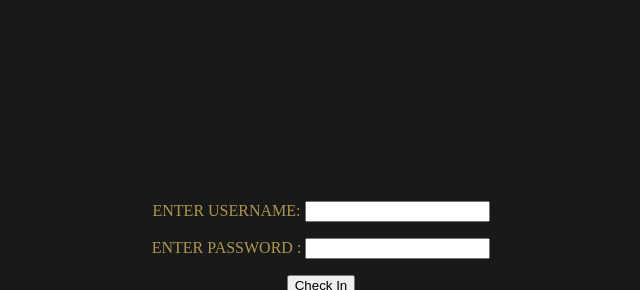
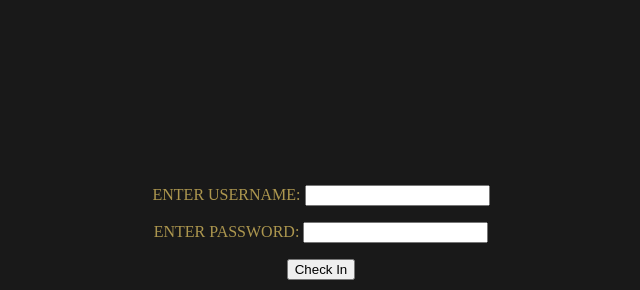
Before and after one commit to aleksikosonen/Reseptiprojekti, a plain HTML site: page validate.html in a window 1280 px wide. Shown: the part 15-305 px from the top of the page, without its empty margins (319-959 px from the left). Drawn offline with Linux system fonts and the light colour scheme.

Commit message:
Fiksattu validate näkymää

```diff
--- a/style.css
+++ b/style.css
@@ -356,14 +356,25 @@ footer {
     font-family: Baskerville;
 }
 
-.validateText {
+.validateUser {
+    color: #AD974F;
+    font-family: Baskerville;
+    display: block;
+    margin-top: 200px;
+}
+
+.validatePassword {
     color: #AD974F;
     font-family: Baskerville;
 }
 
 #validateForm {
-    align-content: center;
+    //align-content: center;
     margin-top: 200px;
+}
+
+.passwordInput {
+
 }
 
 .logoGallery {
--- a/validate.html
+++ b/validate.html
@@ -1,24 +1,21 @@
 <link rel="stylesheet" href="style.css">
 
-<form id="validateForm">
 
-    <p class="validateText"> ENTER USERNAME:
+    <form class="validateUser">
+        <label for="usr">ENTER USERNAME:</label>
+        <input class="usernameInput" type="text" name="text2" id="usr">
+    </form>
 
-      <input type="text" name="text2">
-
-    </p>
-
-    <p class="validateText"> ENTER PASSWORD :
-
-    <input type="password" name="text1">
-
-    </p>
+    <form class="validatePassword">
+        <label for="passw">ENTER PASSWORD:</label>
+        <input class="passwordInput" type="password" name="text1" id="passw">
+    </form>
 
     <p> <input type="button" value="Check In" name="Submit" onclick=javascript:validate(text2.value,"kauttis",text1.value,"salasana") > </p>
 
 
 
-    </form>
+
 
     <script language = "javascript">
 
```
